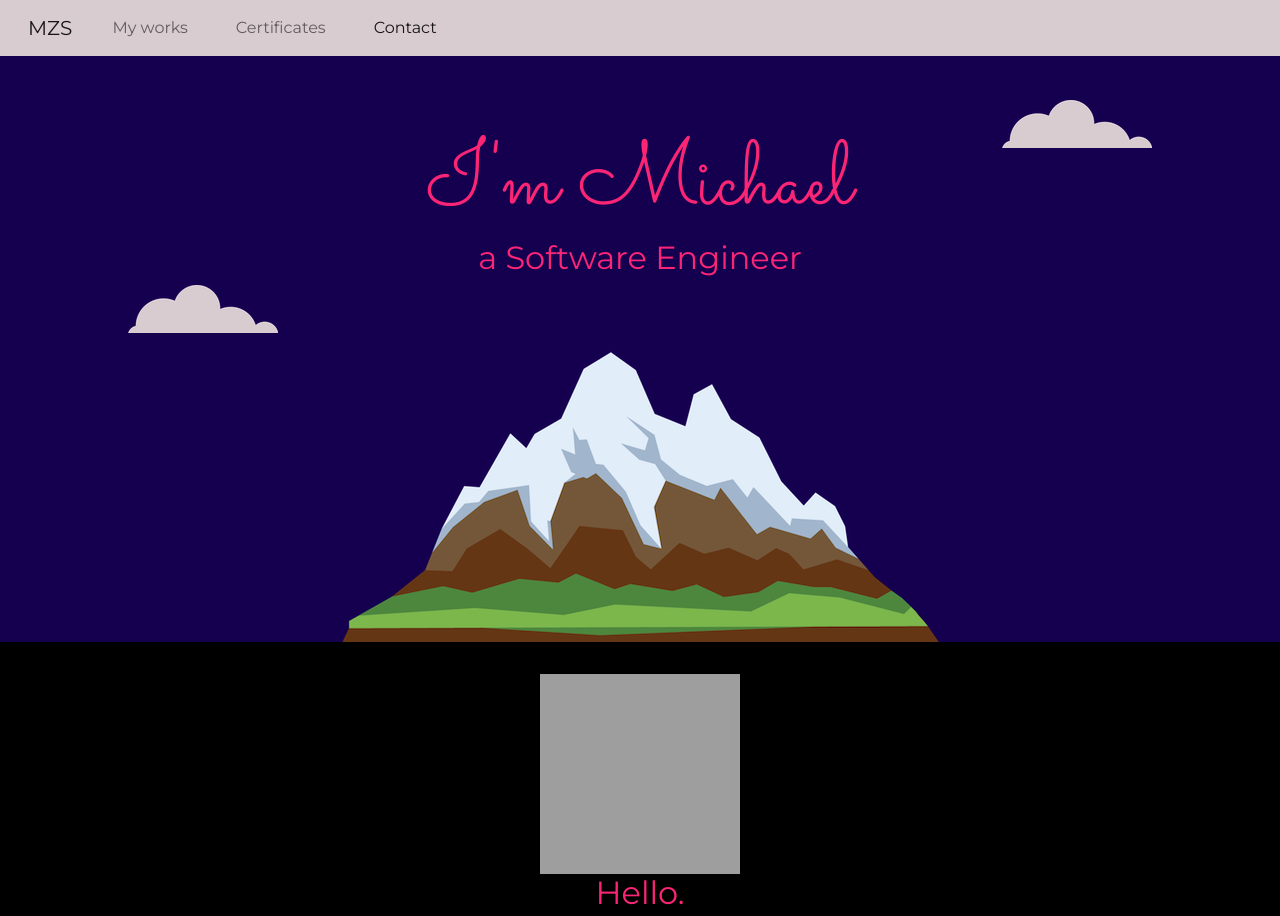
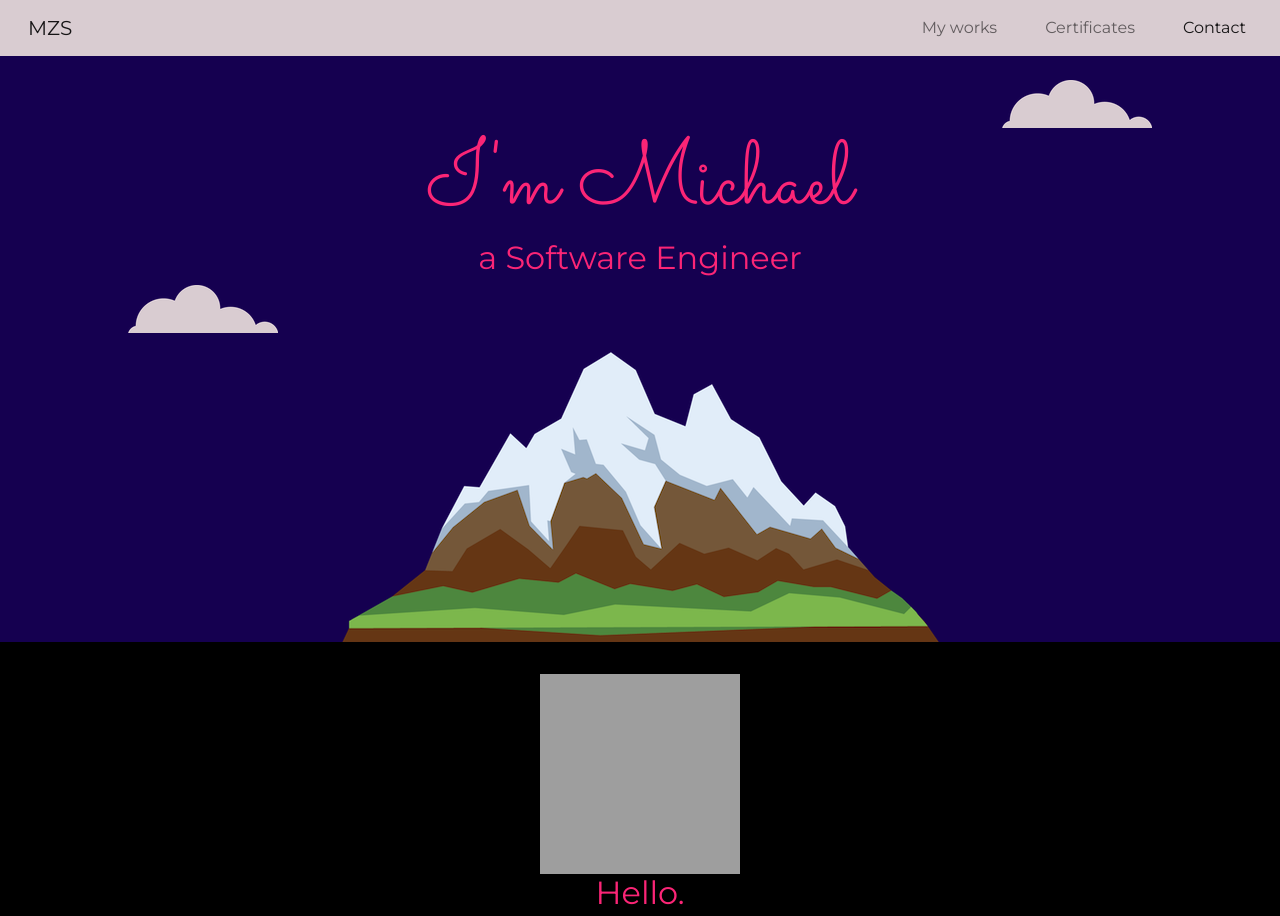
Before and after one commit to michaelzewdu/portfolio, a plain HTML site: page index.html in a window 1280 px wide. Shown: the top 916 px of the page. Drawn offline with nearby package versions, Linux system fonts and the light colour scheme; grey boxes are pictures that could not be loaded.

Commit message:
fix: navbar lists moved to the right

```diff
--- a/styles/styles.css
+++ b/styles/styles.css
@@ -39,7 +39,7 @@ h2 {
 .top-cloud{
   position: absolute;
   right: 10%;
-  top: 100px;
+  top: 80px;
 }
 
 .bottom-cloud{
@@ -133,3 +133,9 @@ a:hover{
 .navbar{
   background-color: #d9ccd1;
 }
+
+.navbar-nav{
+  position: absolute;
+  right: 10px;
+
+}
```
